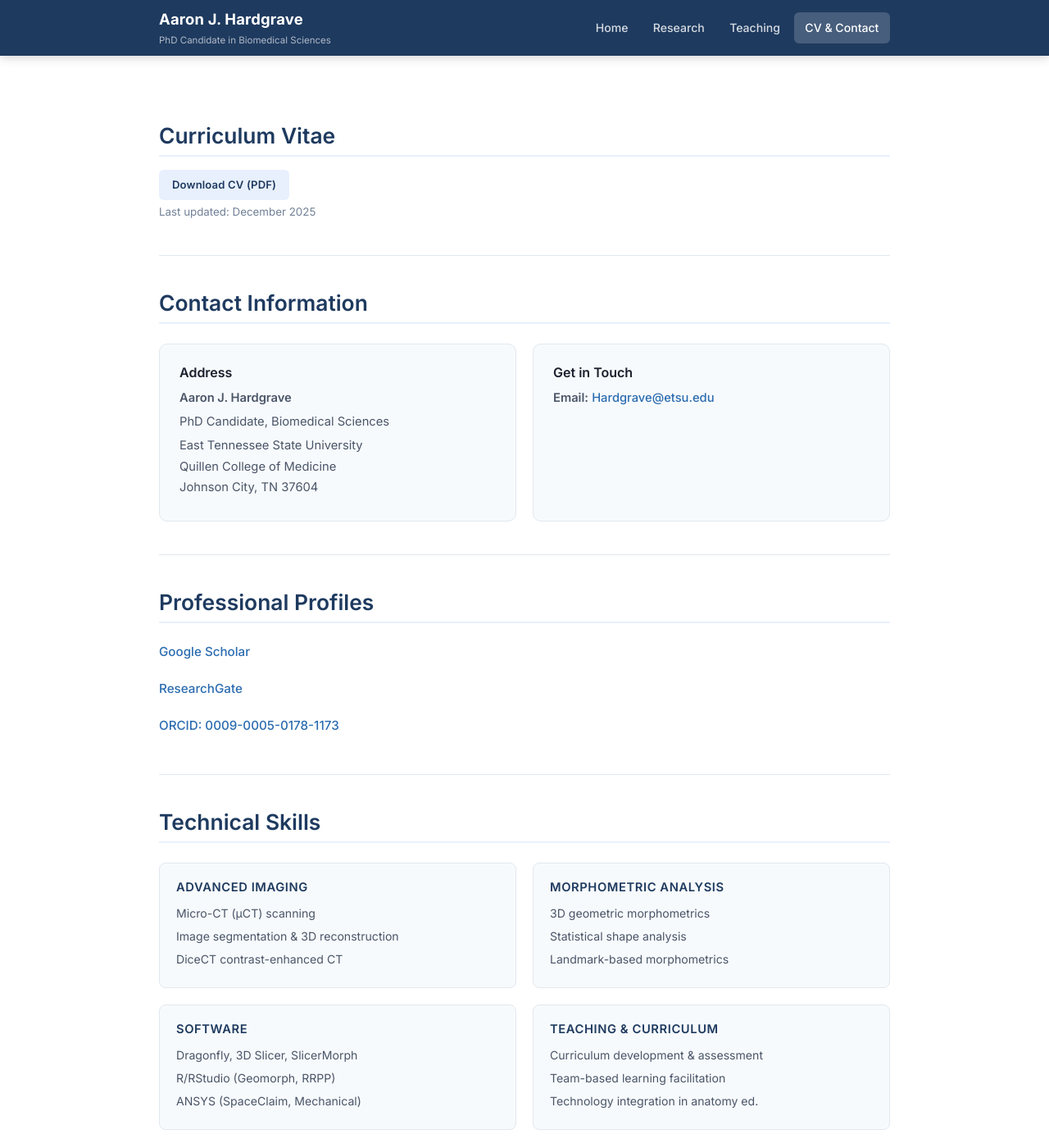
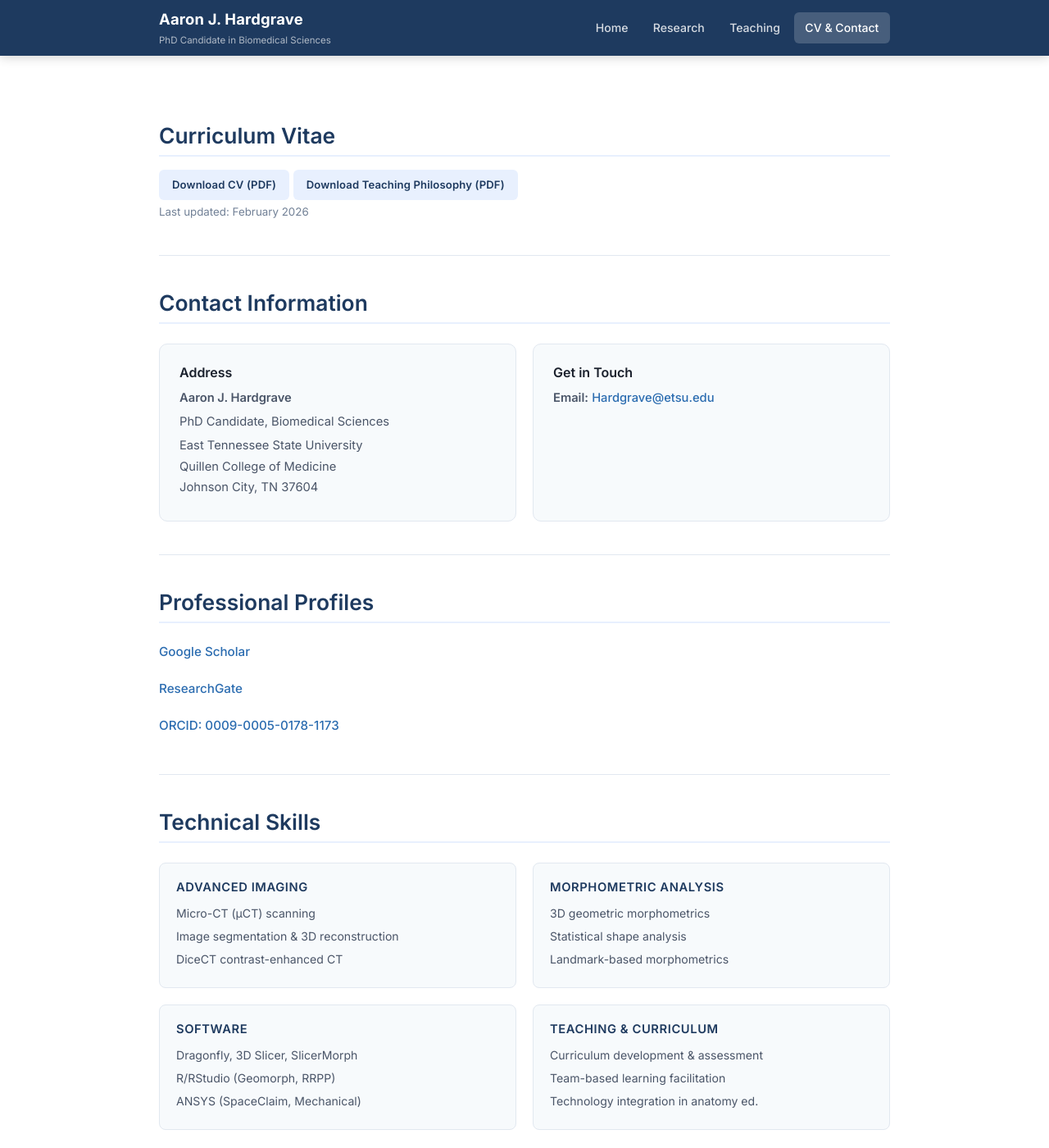
Before and after one commit to AaronHardgrave/AaronHardgrave.github.io, a Jekyll site: the page built from cv.md, in a window 1280 px wide and 1400 px high. Shown: the whole window at 82% size. Built offline with Jekyll 4.4.1, drawn with Linux system fonts in a browser that asks for light colours; some of the changed text lies outside the part shown.

Commit message:
Update CV to 2026, add HAPS membership, add teaching philosophy download
- Update CV download link to Hardgrave_Aaron_CV_Research_2026.pdf
- Add Teaching Philosophy PDF download button on CV page
- Add Human Anatomy and Physiology Society (HAPS) to Professional Memberships
- Update homepage CV download link to match
- Update "Last updated" date to February 2026

https://claude.ai/code/session_01KoBm3LxT2FxcVNDtTf37fh

```diff
--- a/cv.md
+++ b/cv.md
@@ -6,8 +6,9 @@ title: CV & Contact
 ## Curriculum Vitae
 
 <p>
-  <a href="files/Hardgrave_Aaron_CV_2025.pdf" class="btn btn-primary btn-sm" style="color: var(--primary); background: var(--primary-bg);">Download CV (PDF)</a>
-  <br><small style="color: var(--text-light);">Last updated: December 2025</small>
+  <a href="files/Hardgrave_Aaron_CV_Research_2026.pdf" class="btn btn-primary btn-sm" style="color: var(--primary); background: var(--primary-bg);">Download CV (PDF)</a>
+  <a href="files/Hardgrave_TeachingPhilosophy_Feb2026.pdf" class="btn btn-primary btn-sm" style="color: var(--primary); background: var(--primary-bg);">Download Teaching Philosophy (PDF)</a>
+  <br><small style="color: var(--text-light);">Last updated: February 2026</small>
 </p>
 
 ---
```
Also changed, not shown: other parts of cv.md (+1 -0 lines), index.md (+1 -1 lines).
